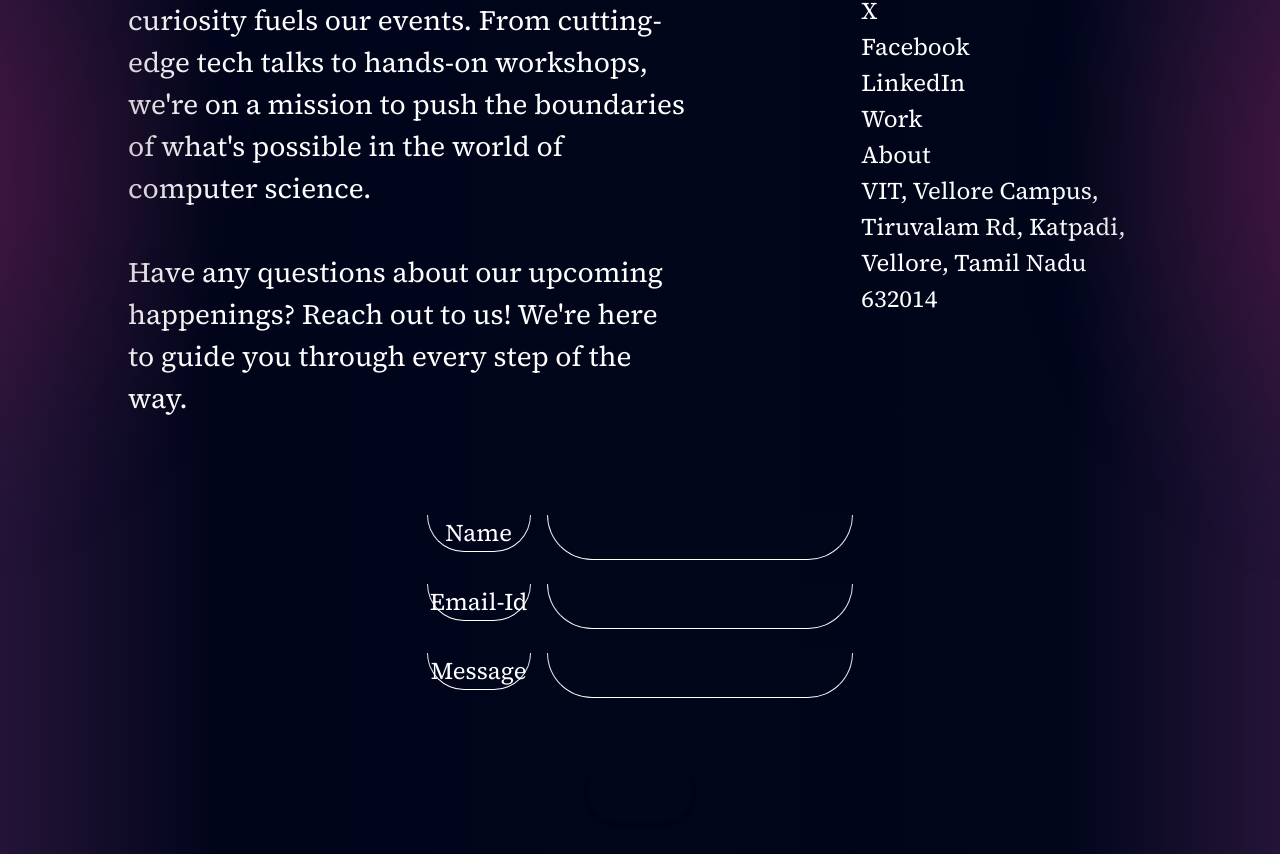
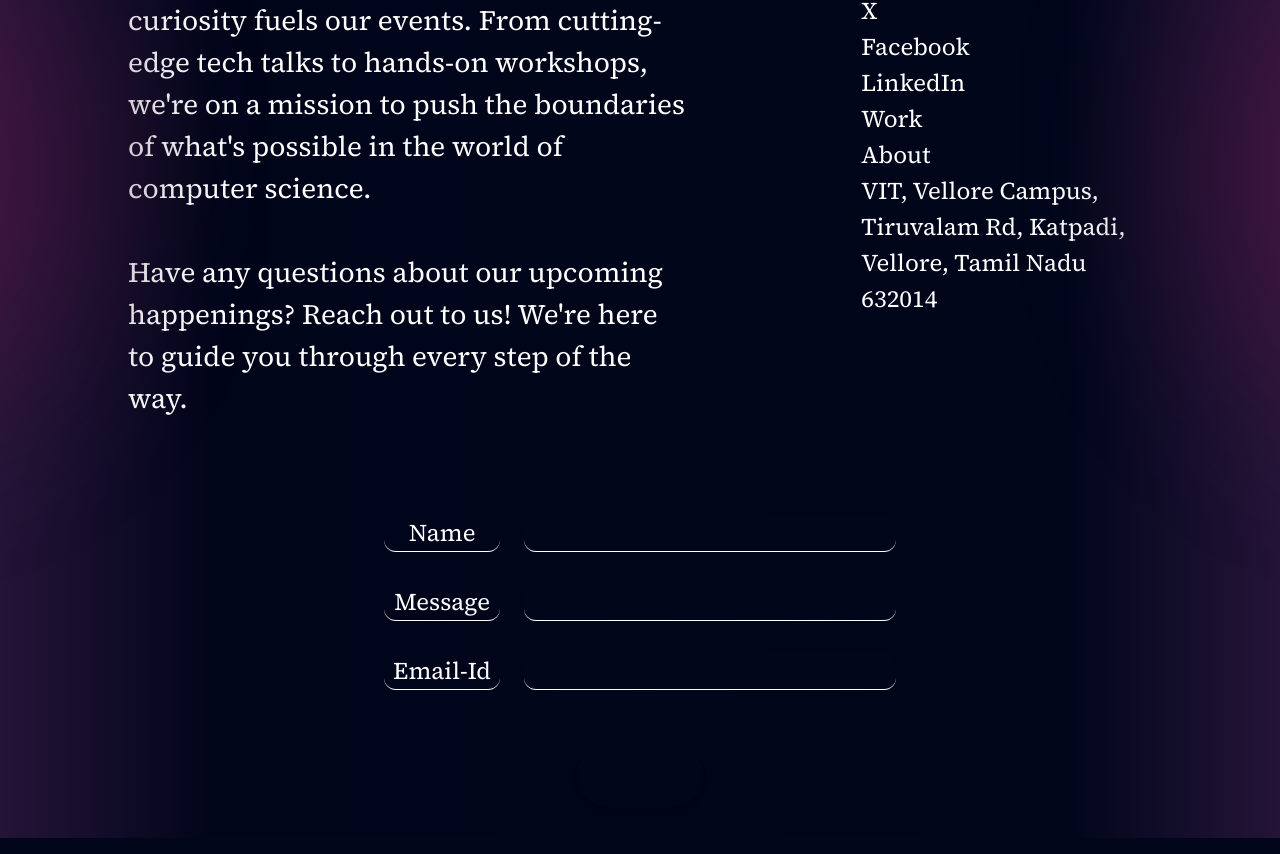
Before and after one commit to IEEECS-VIT/arcs24-frontend, a React (Vite) app: page / in a window 1280 px wide. Shown: the part 4925-5779 px from the top of the page. Built offline with nearby package versions, Linux system fonts and the light colour scheme.

Commit message:
update footer

```diff
--- a/src/Components/Footer.jsx
+++ b/src/Components/Footer.jsx
@@ -32,31 +32,32 @@ function Footer() {
         <div className="w-full flex justify-center mt-8 text-[2vh] ">
         <form className="w-full mx-3.5">
           <div className="flex ">
-            <label htmlFor="name" className="w-36 text-justify justify-center inline-flex text-white border border-b-white border-t-0 rounded-b-full">Name</label>
+            <label htmlFor="name" className="mb-2 flex w-36 items-center gap-4 rounded-xl border-b border-white text-white text-justify justify-center">Name</label>
             <input
               type="text" id="name" name="name"
-              className="w-full rounded-b-full ml-4 border bg-[#01061B] text-white border-b-white border-t-0"
+              className="ml-6 mb-2 flex w-full items-center gap-4 rounded-xl border-b border-white text-justify justify-center bg-[#01061B] text-white border-b-white border-t-0"
+              required
+            />
+          </div>
+          <div className="mb-4 flex mt-3 ">
+            <label htmlFor="message" className="mb-2 flex w-36 items-center gap-4 rounded-xl border-b border-white text-white text-justify justify-center">Message</label>
+            <input
+              name="message"
+              className="ml-6 mb-2 flex w-full items-center gap-4 rounded-xl border-b border-white text-justify justify-center bg-[#01061B] text-white border-b-white border-t-0"
               required
             />
           </div>
           <div className="flex mt-3">
-            <label htmlFor="email" className="w-36 text-justify justify-center inline-flex text-white border border-b-white border-t-0 rounded-b-full">Email-Id</label>
+            <label htmlFor="email" className="mb-2 flex w-36 items-center gap-4 rounded-xl border-b border-white text-white text-justify justify-center">Email-Id</label>
             <input
               type="email"
               id="email"
               name="email"
-              className="w-full rounded-b-full ml-4 border bg-[#01061B] text-white border-b-white border-t-0"
+              className="ml-6 mb-2 flex w-full items-center gap-4 rounded-xl border-b border-white text-justify justify-center bg-[#01061B] text-white border-b-white border-t-0"
               required
             />
           </div>
-          <div className="mb-4 flex mt-3 ">
-            <label htmlFor="message" className="w-36 inline-flex text-white mb-2 border border-b-white border-t-0 rounded-b-full text-justify justify-center">Message</label>
-            <input
-              name="message"
-              className="w-full rounded-b-full ml-4 border bg-[#01061B] text-white border-b-white border-t-0"
-              required
-            />
-          </div>
+
           <div className="flex justify-center my-7">
             <button
               type="submit"
@@ -122,33 +123,34 @@ function Footer() {
         </div>
         </div>
         <div className="w-full flex justify-center mt-24">
-        <form className="w-1/3 text-[3vh]">
+        <form className="w-2/5 text-[3vh]">
           <div className="flex">
-            <label htmlFor="name" className="w-36 text-justify justify-center inline-flex text-white mb-2 border border-b-white border-t-0 rounded-b-full">Name</label>
+            <label htmlFor="name" className="mb-2 flex w-40 items-center gap-4 rounded-xl border-b border-white text-white text-justify justify-center">Name</label>
             <input
               type="text" id="name" name="name"
-              className="w-full rounded-b-full ml-4 border bg-[#01061B] text-white border-b-white border-t-0"
+              className="ml-6 mb-2 flex w-full items-center gap-4 rounded-xl border-b border-white text-justify justify-center bg-[#01061B] text-white border-b-white border-t-0"
+              required
+            />
+          </div>
+          <div className="mb-4 flex mt-6">
+            <label htmlFor="message" className="mb-2 flex w-40 items-center gap-4 rounded-xl border-b border-white text-white text-justify justify-center">Message</label>
+            <input
+              name="message"
+              className="ml-6 mb-2 flex w-full items-center gap-4 rounded-xl border-b border-white text-justify justify-center bg-[#01061B] text-white border-b-white border-t-0"
               required
             />
           </div>
           <div className="flex mt-6">
-            <label htmlFor="email" className="w-36 text-justify justify-center inline-flex text-white mb-2 border border-b-white border-t-0 rounded-b-full">Email-Id</label>
+            <label htmlFor="email" className="mb-2 flex w-40 items-center gap-4 rounded-xl border-b border-white text-white text-justify justify-center">Email-Id</label>
             <input
               type="email"
               id="email"
               name="email"
-              className="w-full rounded-b-full ml-4 border bg-[#01061B] text-white border-b-white border-t-0"
+              className="ml-6 mb-2 flex w-full items-center gap-4 rounded-xl border-b border-white text-justify justify-center bg-[#01061B] text-white border-b-white border-t-0"
               required
             />
           </div>
-          <div className="mb-4 flex mt-6">
-            <label htmlFor="message" className="w-36 inline-flex text-white mb-2 border border-b-white border-t-0 rounded-b-full text-justify justify-center">Message</label>
-            <input
-              name="message"
-              className="w-full rounded-b-full ml-4 border bg-[#01061B] text-white border-b-white border-t-0"
-              required
-            />
-          </div>
+
           <div className="flex justify-center">
             <button
               type="submit"
```
